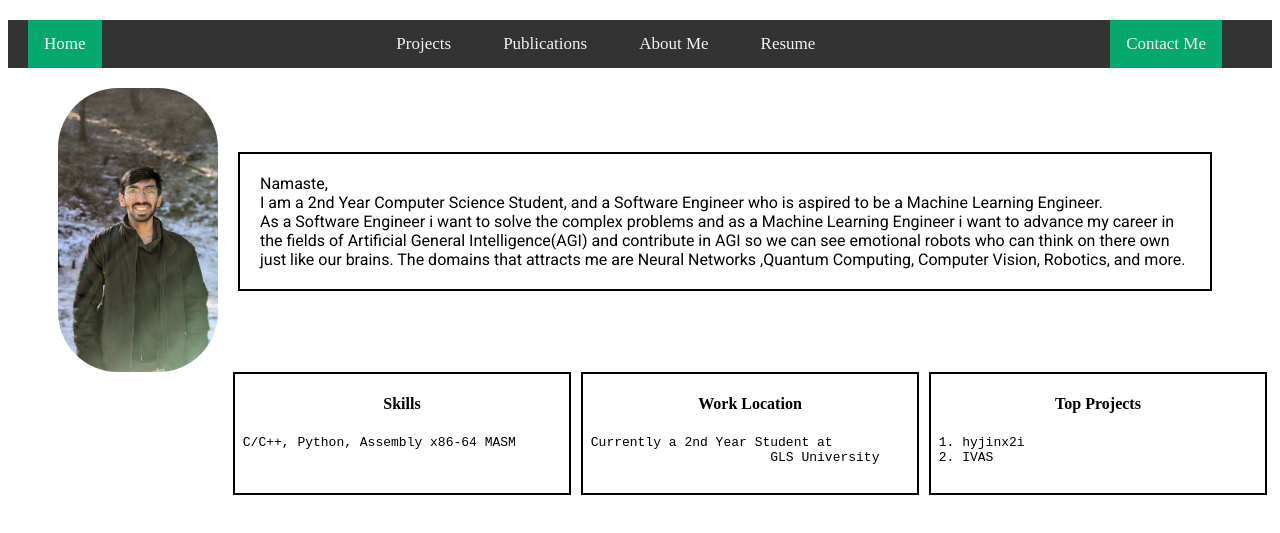
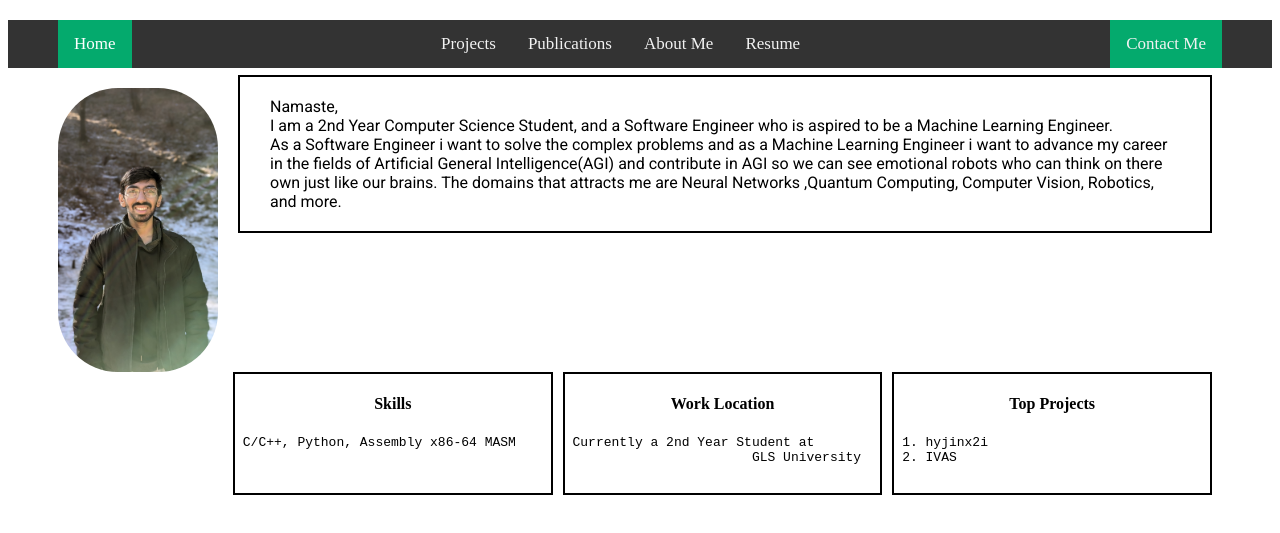
Before and after one commit to mrunalnshah/mrunalnshah.github.io, a plain HTML site: page index.html in a window 1280 px wide. Shown: the part 77-610 px from the top of the page. Drawn offline with Linux system fonts and the light colour scheme.

Commit message:
index.css reupadted for compatibility and design

```diff
--- a/index.css
+++ b/index.css
@@ -19,12 +19,10 @@ a{
 .navigationBar {
     background-color: #333;
     overflow: hidden;
-  display: flex; /* Added */
-  justify-content: space-between; /* Added */
-  align-items: center; /* Added */
   }
 
   .navigationBar a {
+    float: left;
     display: block;
     color: #f2f2f2;
     text-align: center;
@@ -43,49 +41,60 @@ a{
     background-color: #04AA6D;
     color: white;
   }
+  .navContact{
+    background-color: #04AA6D;
+
+  }
+
+  .navigationBar .icon {
+    display: none;
+  }
 
   .navLinksMiddle{
-  display: flex; /* Added */
-}
+    padding-left: 33%;
 
-.navLinksMiddle > div {
-  margin: 0 10px; /* Adjusted */
   }
 
   .navLinksRight{
+    float: right;
     padding-right: 50px;
   }
 
   #home{
-  padding-left: 20px; /* Adjusted */
+    padding-left: 50px;
+    float: left;
   }
+/*NAVIGATION BAR*/
 
-.navContact{
-  background-color: #04AA6D;
-}
+
 
 /*my Profile*/
 .profileContainer {
   display: flex;
   align-items: center;
   margin-top: 20px;
-  margin-left: 50px; /* Adjusted */
 }
 
 #myPara {
   font-family: 'Roboto';
   margin-left: 20px;
   margin-right: 60px;
-  margin-top: 0px;
-  padding: 20px;
+  margin-top: -71px;
+  padding-top: 0px;
   border: 2px solid black;
-  flex: 1; /* Added */
+  padding-left: 30px;
+  padding-right: 30px;
+  padding-top: 20px;
+  padding-bottom: 20px;
+  margin-bottom: 80px;
 }
 
 img {
   border-radius: 60px;
   width: 160px;
+  margin-left: 50px;
 }
+/*my Profile*/
 
 /*SWP*/
 .swp {
@@ -100,6 +109,14 @@ img {
   margin: 0 5px;
 }
 
-#skills, #work, #project {
+#skills{
   border: 2px solid black;
 }
+#work{
+  border: 2px solid black;
+}
+#project{
+  border: 2px solid black;
+  margin-right: 60px;
+}
+/*SWP*/
```
Lines whose indentation alone changed are shown as unchanged.
